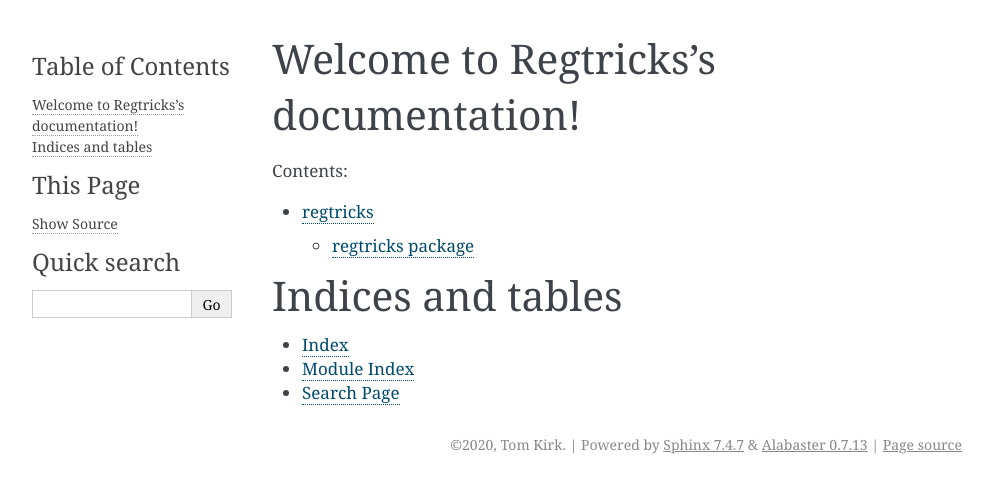
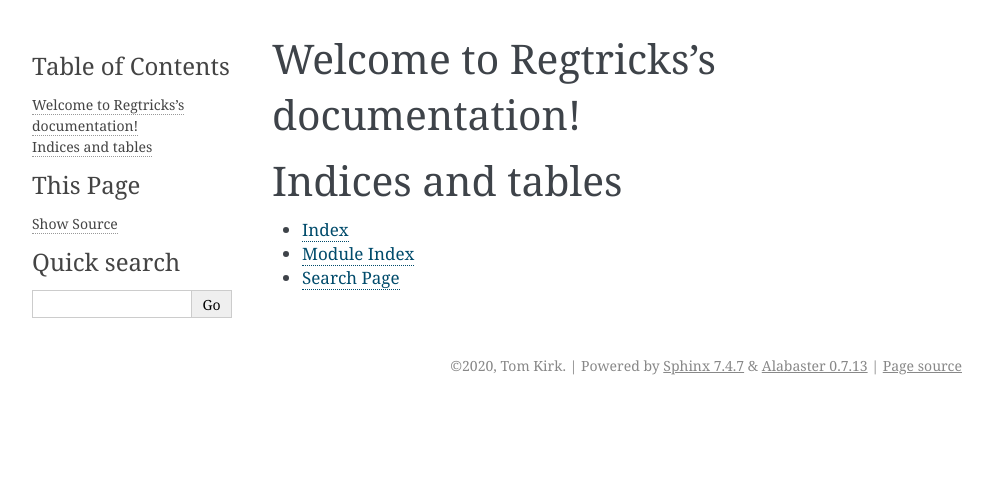
Before and after one commit to tomfrankkirk/regtricks, a Sphinx documentation site: the page built from docs/index.rst, in a window 1280 px wide. Shown: the top 493 px of the page, without its empty margins (148-1141 px from the left). Built offline with Sphinx 7.4.7, drawn with Linux system fonts in a browser that asks for light colours; some of the changed lines change nothing that is shown.

Commit message:
docs update

```diff
--- a/docs/conf.py
+++ b/docs/conf.py
@@ -46,6 +46,8 @@
 # This pattern also affects html_static_path and html_extra_path.
 exclude_patterns = ['_build', 'Thumbs.db', '.DS_Store']
 
+# Set the homepage
+master_doc = 'index'
 
 # -- Options for HTML output -------------------------------------------------
 
--- a/docs/index.rst
+++ b/docs/index.rst
@@ -10,9 +10,6 @@
    :maxdepth: 2
    :caption: Contents:
 
-   modules
-
-
 
 Indices and tables
 ==================
```
